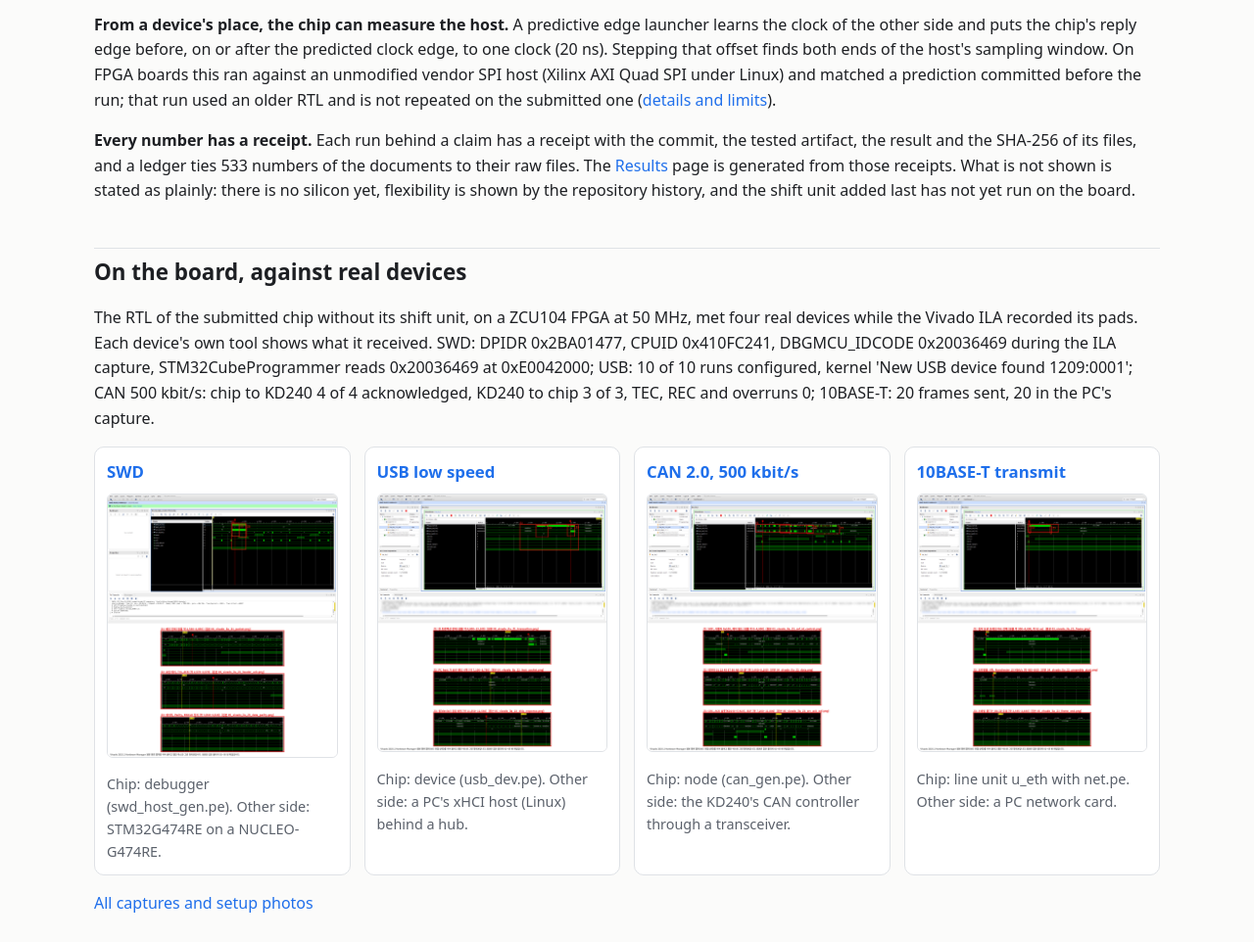
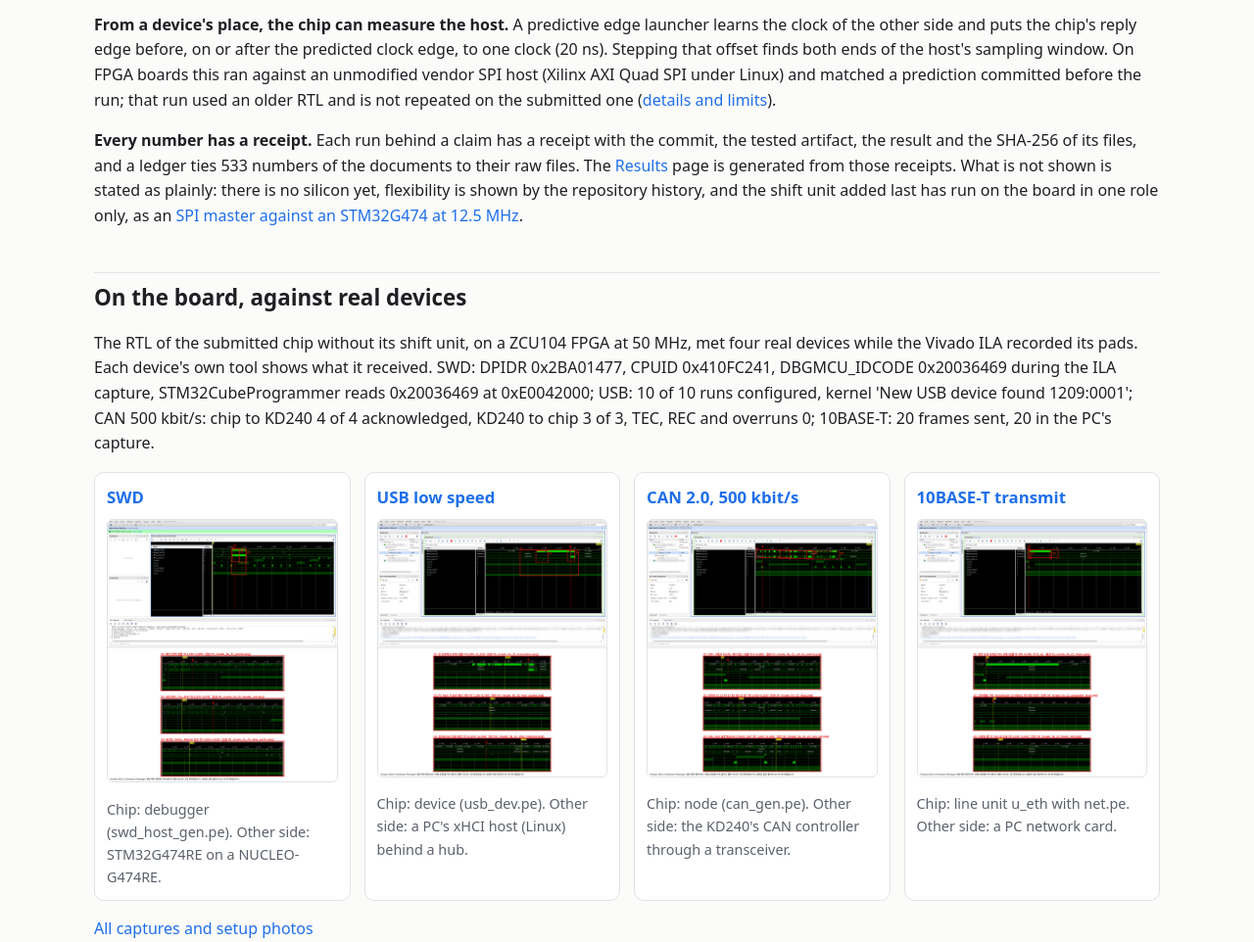
Before and after one commit to TAEHYUN9999/protocol-emulator-site, a plain HTML site: page index.html in a window 1280 px wide. Shown: the part 1467-2429 px from the top of the page at 98% size. Drawn offline with Linux system fonts and the light colour scheme.

Commit message:
Home: the shift unit has run on the board as an SPI master
첫 쪽의 '보드에서 아직 돌리지 않았다'는 문장이 11-20 SPI master 실행 뒤로 맞지 않아 고쳤습니다.

Co-Authored-By: Claude Fable 5.2 <noreply@anthropic.com>

```diff
--- a/index.html
+++ b/index.html
@@ -34,7 +34,8 @@ committed before the run; that run used an older RTL and is not repeated on the
 <p><b>Every number has a receipt.</b> Each run behind a claim has a receipt with the commit, the tested artifact, the result and the SHA-256 of
 its files, and a ledger ties 533 numbers of the documents to their raw files. The <a href="results.html">Results</a> page is generated
 from those receipts. What is not shown is stated as plainly: there is no silicon yet, flexibility is shown by the repository history, and the
-shift unit added last has not yet run on the board.</p>
+shift unit added last has run on the board in one role only, as an
+<a href="docs/overview.html#spi-the-shift-unit-against-an-stm32g474-at-125-mhz">SPI master against an STM32G474 at 12.5 MHz</a>.</p>
 
 <h2 id="board">On the board, against real devices</h2>
 <p>The RTL of the submitted chip without its shift unit, on a ZCU104 FPGA at 50 MHz, met four real devices while the Vivado ILA recorded its pads.
```
